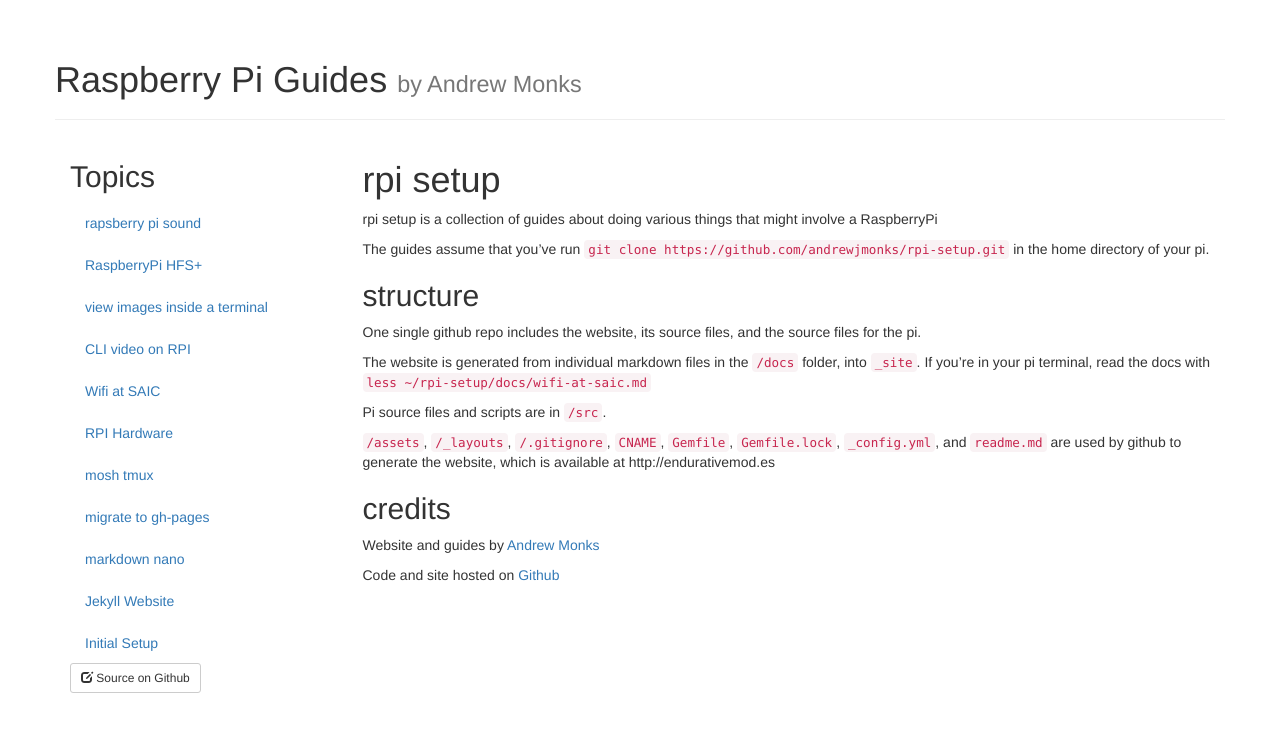
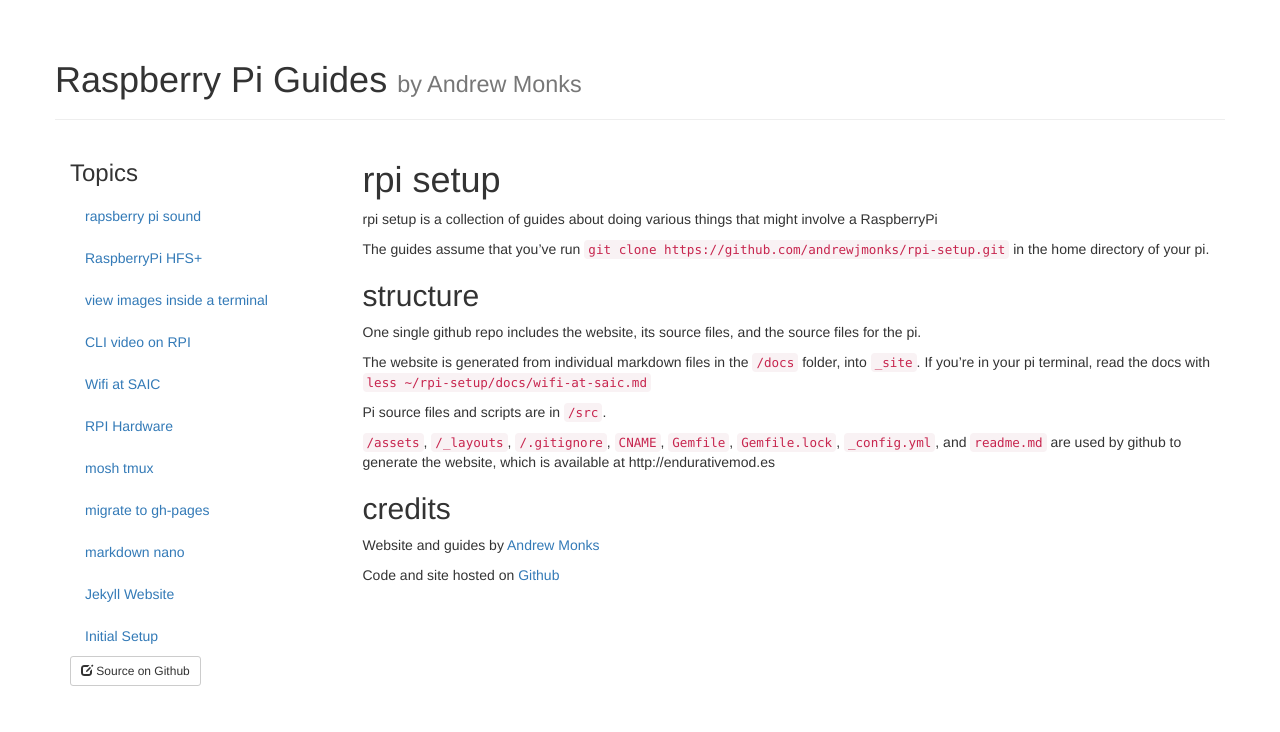
Before and after one commit to amonks/rpi-setup, a Jekyll site: the page built from readme.md, in a window 1280 px wide. Shown: the top 732 px of the page. Built offline with Jekyll 4.4.1, drawn with Linux system fonts in a browser that asks for light colours; nearby versions of some CDN libraries.

```diff
--- a/_layouts/default.html
+++ b/_layouts/default.html
@@ -52,7 +52,7 @@
         </div>
         <div class="row">
             <div id="sidebar" class="col-md-3">
-                <h2>Topics</h2>
+                <h3>Topics</h3>
                 <ul class="nav nav-pills nav-stacked">
                     {% for post in site.posts %}
                     <li>
```
